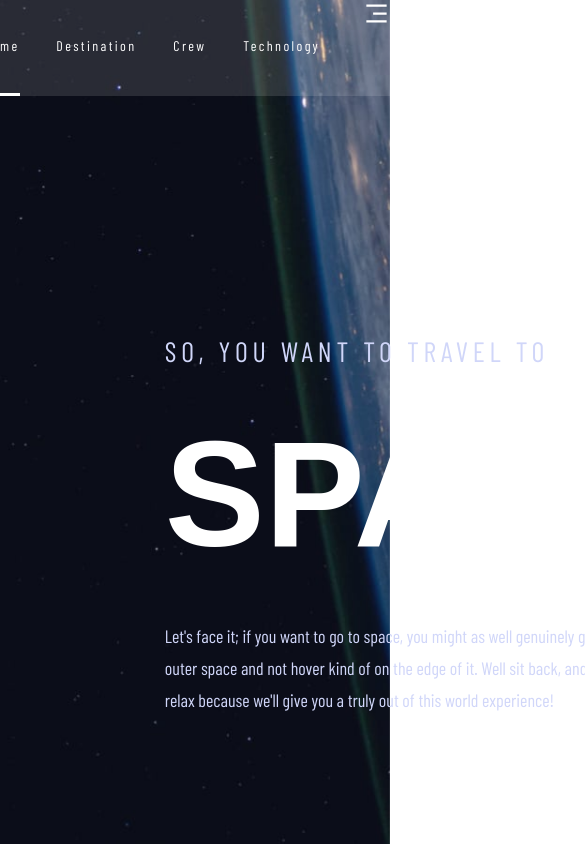
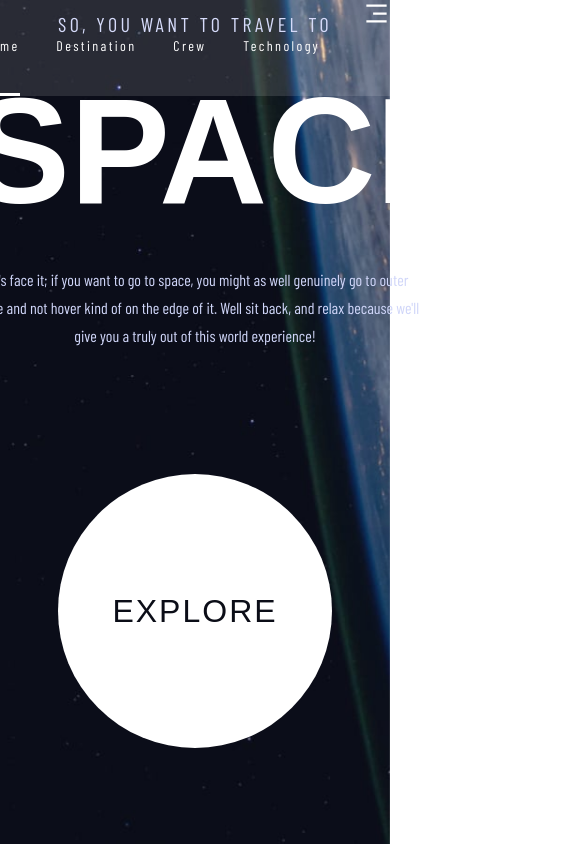
Before and after one commit to NeptuneRjo/space-tourism, a React (Create React App) app: page / in a window 390 px wide. Shown: the top 844 px of the page, 585 px wide, since content can reach past the window. Built offline with nearby package versions, Linux system fonts and the light colour scheme; a web font is replaced by a local one.

Commit message:
added styles for 1050px

```diff
--- a/src/Components/Home/home.css
+++ b/src/Components/Home/home.css
@@ -6,15 +6,19 @@
     -moz-background-size: cover;
     -o-background-size: cover;
     background-size: cover;
+
+    display: flex;
+    align-items: flex-end;
+    justify-content: center;
 }
 
 .space__home-container {
-    height: 100vh;
     display: flex;
     justify-content: space-between;
     align-items: flex-end;
     padding-bottom: 8rem;
     padding: 0 10.3rem 8rem 10.3rem;
+
 }
 
 .space__home-content {
@@ -66,3 +70,41 @@
 .space__home-explore-button:hover {
     box-shadow: 0px 0px 0px 88px rgba(255, 255, 255, 0.1);
 }
+
+@media screen and (max-width: 1050px) {
+    .space__home-container {
+        display: flex;
+        flex-direction: column;
+        justify-content: center;
+        align-items: center;
+        padding-bottom: 0;
+    }
+
+    .space__home-content {
+        text-align: center;
+        margin-bottom: 5rem;
+    }
+
+    .space__home-content h5 {
+        font-weight: normal;
+        font-size: 20px;
+        line-height: 24px;
+        letter-spacing: 3.375px;
+        margin-bottom: 1.5rem;
+    }
+
+    .space__home-content h1 {
+        font-size: 150px;
+        line-height: 150px;
+    }
+
+    .space__home-content p {
+        font-size: 16px;
+        line-height: 28px;
+        text-align: center;
+    }
+
+    .space__home-explore {
+        margin-bottom: 6rem;
+    }
+}
```
